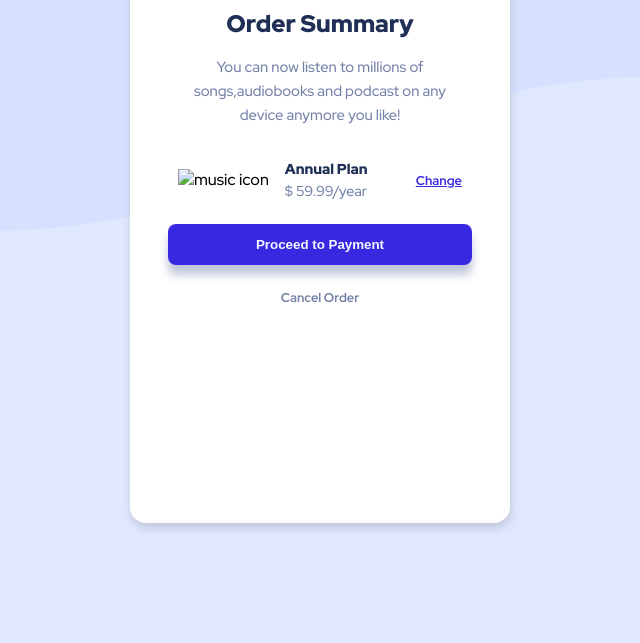
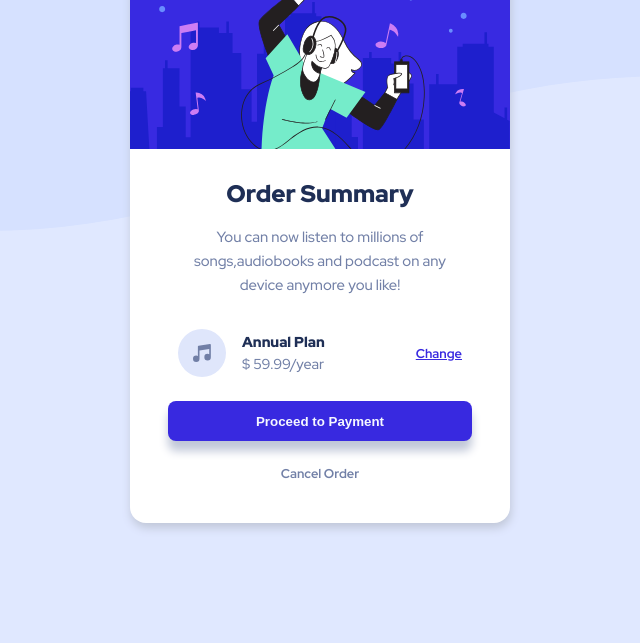
Before and after one commit to Syed-Jameel/Order-Summary-Chellenge, a plain HTML site: page index.html in a window 1280 px wide. Shown: the part 157-800 px from the top of the page, without its empty margins (320-960 px from the left). Drawn offline with Linux system fonts and the light colour scheme.

Commit message:
Update index.html

```diff
--- a/index.html
+++ b/index.html
@@ -4,7 +4,7 @@
     <meta charset="UTF-8">
     <meta http-equiv="X-UA-Compatible" content="IE=edge">
     <meta name="viewport" content="width=device-width, initial-scale=1.0">
-    <link rel="shortcut icon" href="../summary card/images/favicon-32x32.png">
+    <link rel="shortcut icon" href="./images/favicon-32x32.png">
     <link href="https://fonts.googleapis.com/css2?family=Outfit:wght@400;700&family=Red+Hat+Display:wght@500;700;900&display=swap" rel="stylesheet">
     <link rel="stylesheet" href="styles.css">
     <title>Order Summary Card</title>
@@ -12,14 +12,14 @@
 <body>
     <div class="card">
         <div class="card-header">
-            <img src="../summary card/images/illustration-hero.svg" alt="hero-image">
+            <img src="./images/illustration-hero.svg" alt="hero-image">
         </div>
         <div class="card-body">
             <h1>Order Summary</h1>
             <p>You can now listen to millions of songs,audiobooks and podcast on any device anymore you like!</p>
             <div class="row">
                 <div class="col-1">
-                    <img src="../summary card/images/icon-music.svg" alt="music icon">
+                    <img src="./images/icon-music.svg" alt="music icon">
                     <div><span class="plan">Annual Plan</span><span class="price">&#36 59.99/year</span></div>
                 </div>
                 <div class="col-2">
```
